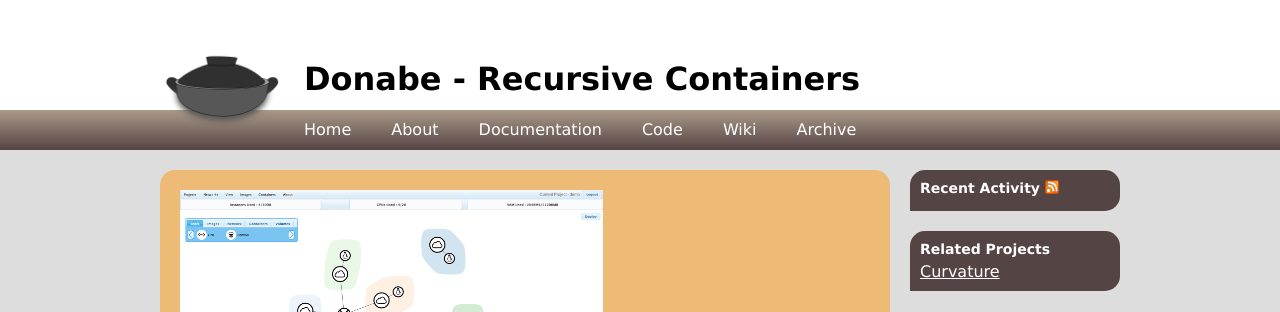
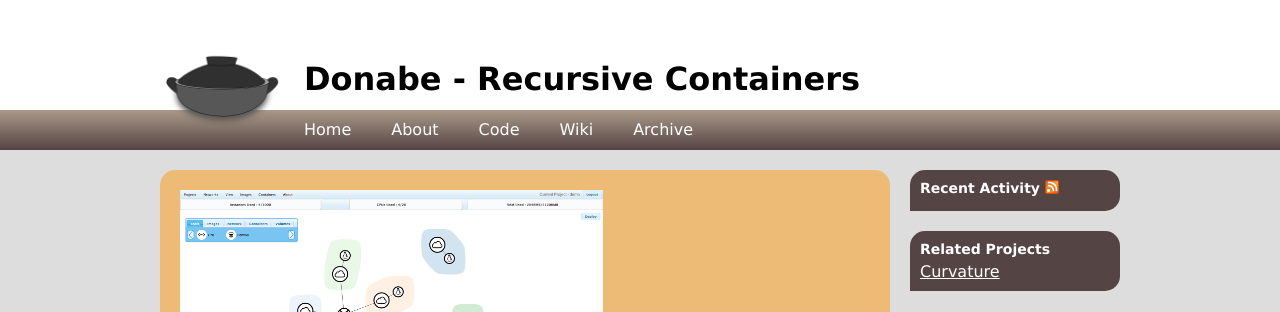
Before and after one commit to CiscoSystems/donabe, a Jekyll site: the page built from index.html, in a window 1280 px wide. Shown: the top 312 px of the page. Built offline with Jekyll 4.4.1, drawn with Linux system fonts in a browser that asks for light colours; comment, search, counter and statistics services are not loaded.

Commit message:
Update navbar.html

```diff
--- a/_includes/navbar.html
+++ b/_includes/navbar.html
@@ -3,7 +3,6 @@
     <ul>
       <li><a href="{{ site.url }}/index.html">Home</a></li>
       <li><a href="{{ site.url }}/about">About</a></li>
-      <li><a href="{{ site.url }}/documentation">Documentation</a></li>
       <li><a href="http://github.com/CiscoSystems/donabe">Code</a></li>
       <li><a href="https://github.com/CiscoSystems/donabe/wiki">Wiki</a></li>
       <li><a href="{{ site.url }}/archive">Archive</a></li>
```
